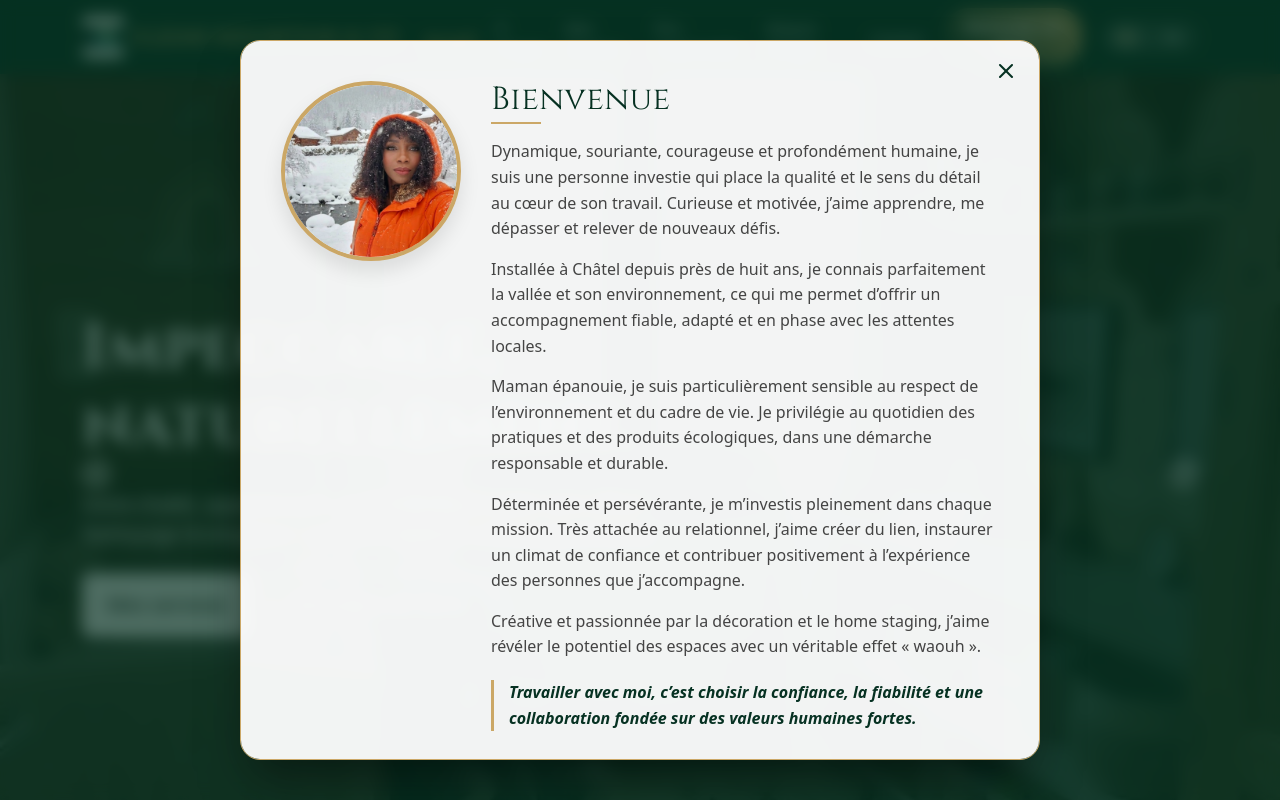
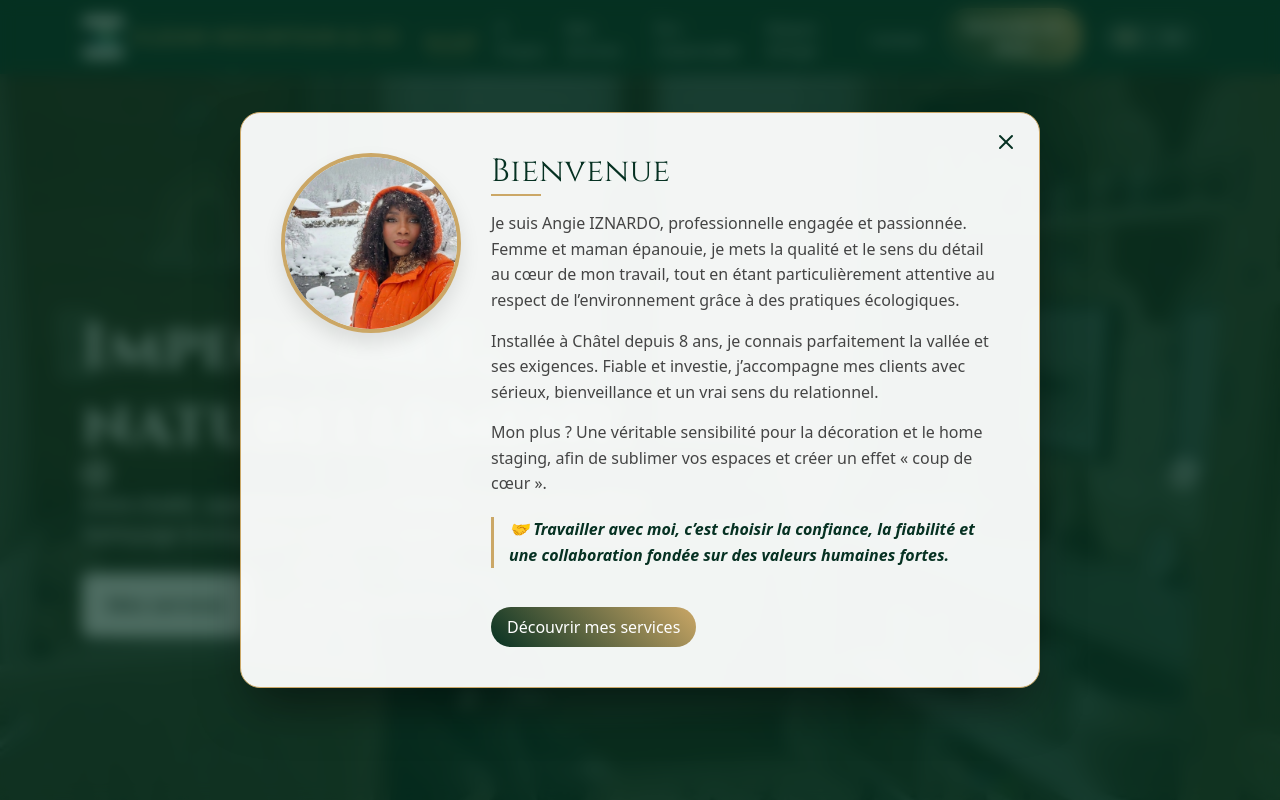
Before and after one commit to Mekkou1/clean-mountain, a Vue app: page / in a window 1280 px wide. Shown: the top 800 px of the page. Built offline with nearby package versions, Linux system fonts and the light colour scheme.

Commit message:
Update welcome message and bio consistency

```diff
--- a/src/components/WelcomeModal.vue
+++ b/src/components/WelcomeModal.vue
@@ -34,22 +34,16 @@
             <h3>Bienvenue</h3>
             <div class="message">
               <p>
-                Dynamique, souriante, courageuse et profondément humaine, je suis une personne investie qui place la qualité et le sens du détail au cœur de son travail. Curieuse et motivée, j’aime apprendre, me dépasser et relever de nouveaux défis.
+                Je suis Angie IZNARDO, professionnelle engagée et passionnée. Femme et maman épanouie, je mets la qualité et le sens du détail au cœur de mon travail, tout en étant particulièrement attentive au respect de l’environnement grâce à des pratiques écologiques.
               </p>
               <p>
-                Installée à Châtel depuis près de huit ans, je connais parfaitement la vallée et son environnement, ce qui me permet d’offrir un accompagnement fiable, adapté et en phase avec les attentes locales.
+                Installée à Châtel depuis 8 ans, je connais parfaitement la vallée et ses exigences. Fiable et investie, j’accompagne mes clients avec sérieux, bienveillance et un vrai sens du relationnel.
               </p>
               <p>
-                Maman épanouie, je suis particulièrement sensible au respect de l’environnement et du cadre de vie. Je privilégie au quotidien des pratiques et des produits écologiques, dans une démarche responsable et durable.
-              </p>
-              <p>
-                Déterminée et persévérante, je m’investis pleinement dans chaque mission. Très attachée au relationnel, j’aime créer du lien, instaurer un climat de confiance et contribuer positivement à l’expérience des personnes que j’accompagne.
-              </p>
-              <p>
-                Créative et passionnée par la décoration et le home staging, j’aime révéler le potentiel des espaces avec un véritable effet « waouh ».
+                Mon plus ? Une véritable sensibilité pour la décoration et le home staging, afin de sublimer vos espaces et créer un effet « coup de cœur ».
               </p>
               <p class="signature">
-                Travailler avec moi, c’est choisir la confiance, la fiabilité et une collaboration fondée sur des valeurs humaines fortes.
+                🤝 Travailler avec moi, c’est choisir la confiance, la fiabilité et une collaboration fondée sur des valeurs humaines fortes.
               </p>
             </div>
 
--- a/src/locales/en.json
+++ b/src/locales/en.json
@@ -75,7 +75,7 @@
     "intro_title": "About",
     "intro_text": "Clean Mountain was born from a passion for the Alps and a desire to offer superior quality cleaning services adapted to the unique requirements of mountain life.",
     "history_title": "Our History",
-    "history_p1": "I am Angie IZNARDO, specialized in professional cleaning of chalets, apartments, and Airbnb rentals. I ensure impeccable accommodations, ready to welcome your guests quickly and efficiently. I use eco-friendly products for a cleaning that respects your property and the environment.",
+    "history_p1": "I am Angie IZNARDO, a committed and passionate professional. A fulfilled woman and mother, I place quality and attention to detail at the heart of my work, while being particularly attentive to respecting the environment through ecological practices. Based in Châtel for 8 years, I know the valley and its requirements perfectly. Reliable and invested, I accompany my clients with seriousness, kindness, and a true sense of personal relationship.",
     "history_p2": "Optional: I offer home-cooked meals and gourmet gift sets to provide a unique and memorable experience for your travelers. Save time, enhance your property, and attract more customers. Contact me now for a fast quote.",
     "zone_title": "Service Area",
     "zone_text": "I primarily serve the following municipalities:",
--- a/src/locales/fr.json
+++ b/src/locales/fr.json
@@ -75,7 +75,7 @@
     "intro_title": "À propos",
     "intro_text": "Clean Mountain est née de la passion pour les Alpes et du désir d'offrir des services de nettoyage de qualité supérieure adaptés aux exigences uniques de la vie en montagne.",
     "history_title": "Notre histoire",
-    "history_p1": "Je suis Angie IZNARDO, spécialisée dans le nettoyage professionnel de chalets, appartements et locations Airbnb. J’assure des logements impeccables, prêts à accueillir vos clients rapidement et efficacement. J’utilise des produits écologiques pour un nettoyage respectueux de votre bien et de l’environnement.",
+    "history_p1": "Je suis Angie IZNARDO, professionnelle engagée et passionnée. Femme et maman épanouie, je mets la qualité et le sens du détail au cœur de mon travail, tout en étant particulièrement attentive au respect de l’environnement grâce à des pratiques écologiques. Installée à Châtel depuis 8 ans, je connais parfaitement la vallée et ses exigences. Fiable et investie, j’accompagne mes clients avec sérieux, bienveillance et un vrai sens du relationnel.",
     "history_p2": "En option : je propose des repas chez l’habitant et coffrets gourmands pour offrir une expérience unique et mémorable à vos voyageurs. Gagnez du temps, valorisez votre bien et attirez plus de clients. Contactez-moi dès maintenant pour un devis rapide.",
     "zone_title": "Zone d'intervention",
     "zone_text": "J'interviens principalement dans les communes suivantes :",
```
Also changed, not shown: public/images/poisson-braiser-ivoirienne.jpg (added), public/images/poulet-braiser-ivoirienne.jpg (added).
